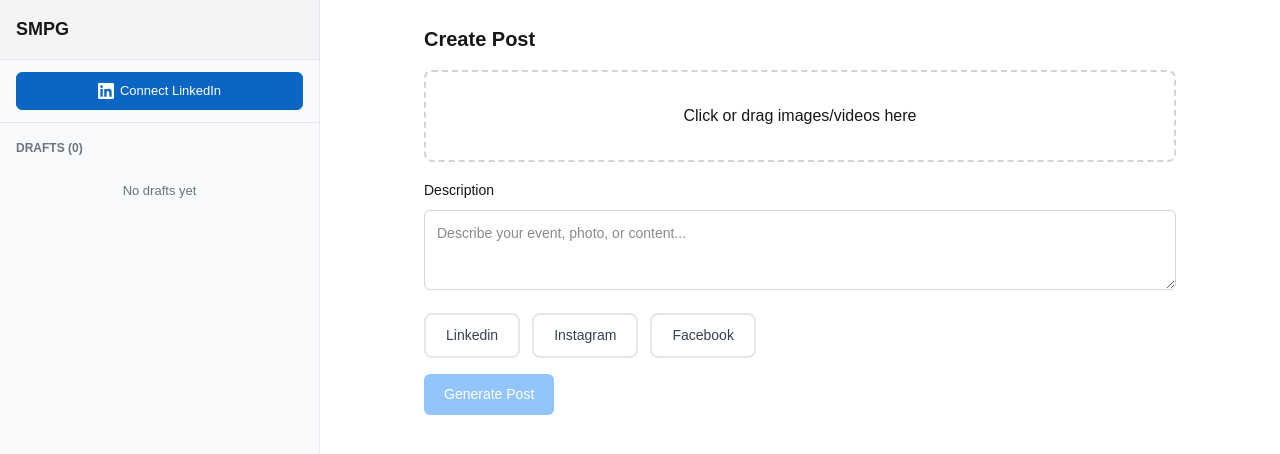
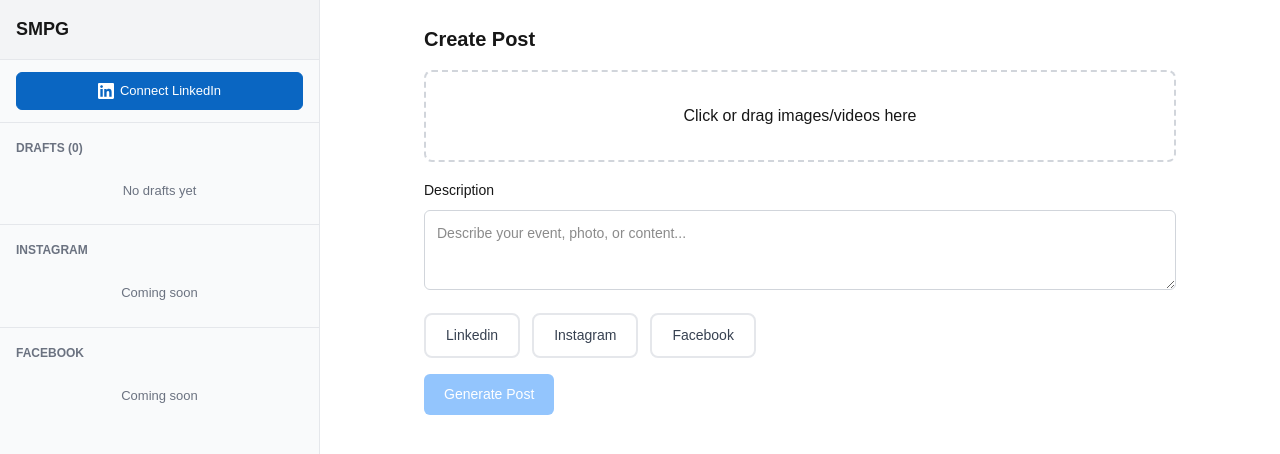
Before and after one commit to desumidhun2006/smpg, a Next.js app in the folder client/: page / in a window 1280 px wide. Shown: the top 454 px of the page. Built offline with nearby package versions, Linux system fonts and the light colour scheme.

Commit message:
Sidebar: platform sections (LinkedIn/Instagram/Facebook), posted items shown under LinkedIn when connected

```diff
--- a/client/app/components/Sidebar.tsx
+++ b/client/app/components/Sidebar.tsx
@@ -10,6 +10,15 @@
   createdAt: string;
 }
 
+interface HistoryItem {
+  id: string;
+  content: Record<string, string> | string;
+  platforms: string[];
+  description: string;
+  postedAt: string;
+  postUrl?: string;
+}
+
 interface LinkedInUser {
   sub: string;
   name: string;
@@ -19,6 +28,7 @@
 
 interface SidebarProps {
   drafts: Draft[];
+  history: HistoryItem[];
   activeDraftId: string | null;
   onSelectDraft: (draft: Draft) => void;
   onDeleteDraft: (id: string) => void;
@@ -29,7 +39,9 @@
   onLinkedInLogout: () => void;
 }
 
-export default function Sidebar({ drafts, activeDraftId, onSelectDraft, onDeleteDraft, isOpen, onToggle, linkedinUser, onLinkedInLogin, onLinkedInLogout }: SidebarProps) {
+export default function Sidebar({ drafts, history, activeDraftId, onSelectDraft, onDeleteDraft, isOpen, onToggle, linkedinUser, onLinkedInLogin, onLinkedInLogout }: SidebarProps) {
+  const linkedinPosts = history.filter(i => i.platforms.includes('linkedin'));
+
   return (
     <>
       <div className={`sidebar ${isOpen ? 'open' : ''}`}>
@@ -102,6 +114,41 @@
             />
           ))}
         </div>
+
+        {linkedinUser && linkedinPosts.length > 0 && (
+          <div className="sidebar-section" style={{ borderTop: '1px solid #e5e7eb' }}>
+            <div className="sidebar-section-title">LinkedIn ({linkedinPosts.length})</div>
+            {linkedinPosts.map(item => (
+              <a
+                key={item.id}
+                href={item.postUrl || '#'}
+                target="_blank"
+                rel="noopener noreferrer"
+                style={{ textDecoration: 'none', color: 'inherit' }}
+              >
+                <DraftCard
+                  draft={item}
+                  onClick={() => {}}
+                  type="history"
+                />
+              </a>
+            ))}
+          </div>
+        )}
+
+        <div className="sidebar-section" style={{ borderTop: '1px solid #e5e7eb' }}>
+          <div className="sidebar-section-title">Instagram</div>
+          <div className="empty-state" style={{ padding: 16, fontSize: 13 }}>
+            Coming soon
+          </div>
+        </div>
+
+        <div className="sidebar-section" style={{ borderTop: '1px solid #e5e7eb' }}>
+          <div className="sidebar-section-title">Facebook</div>
+          <div className="empty-state" style={{ padding: 16, fontSize: 13 }}>
+            Coming soon
+          </div>
+        </div>
       </div>
 
       <button className="mobile-sidebar-toggle" onClick={onToggle}>
--- a/client/app/page.tsx
+++ b/client/app/page.tsx
@@ -66,6 +66,7 @@
   useEffect(() => {
     const loadedHistory = loadHistory();
     setDrafts(loadDrafts());
+    setHistory(loadedHistory);
 
     const savedToken = localStorage.getItem('smpg_linkedin_token');
     const savedUser = localStorage.getItem('smpg_linkedin_user');
@@ -95,8 +96,6 @@
       if (cleaned.length !== loadedHistory.length) {
         setHistory(cleaned);
         saveHistory(cleaned);
-      } else {
-        setHistory(loadedHistory);
       }
     }
 
@@ -292,6 +291,7 @@
     <div className="app-container">
       <Sidebar
         drafts={drafts}
+        history={history}
         activeDraftId={activeDraftId}
         onSelectDraft={handleSelectDraft}
         onDeleteDraft={handleDeleteDraft}
```
